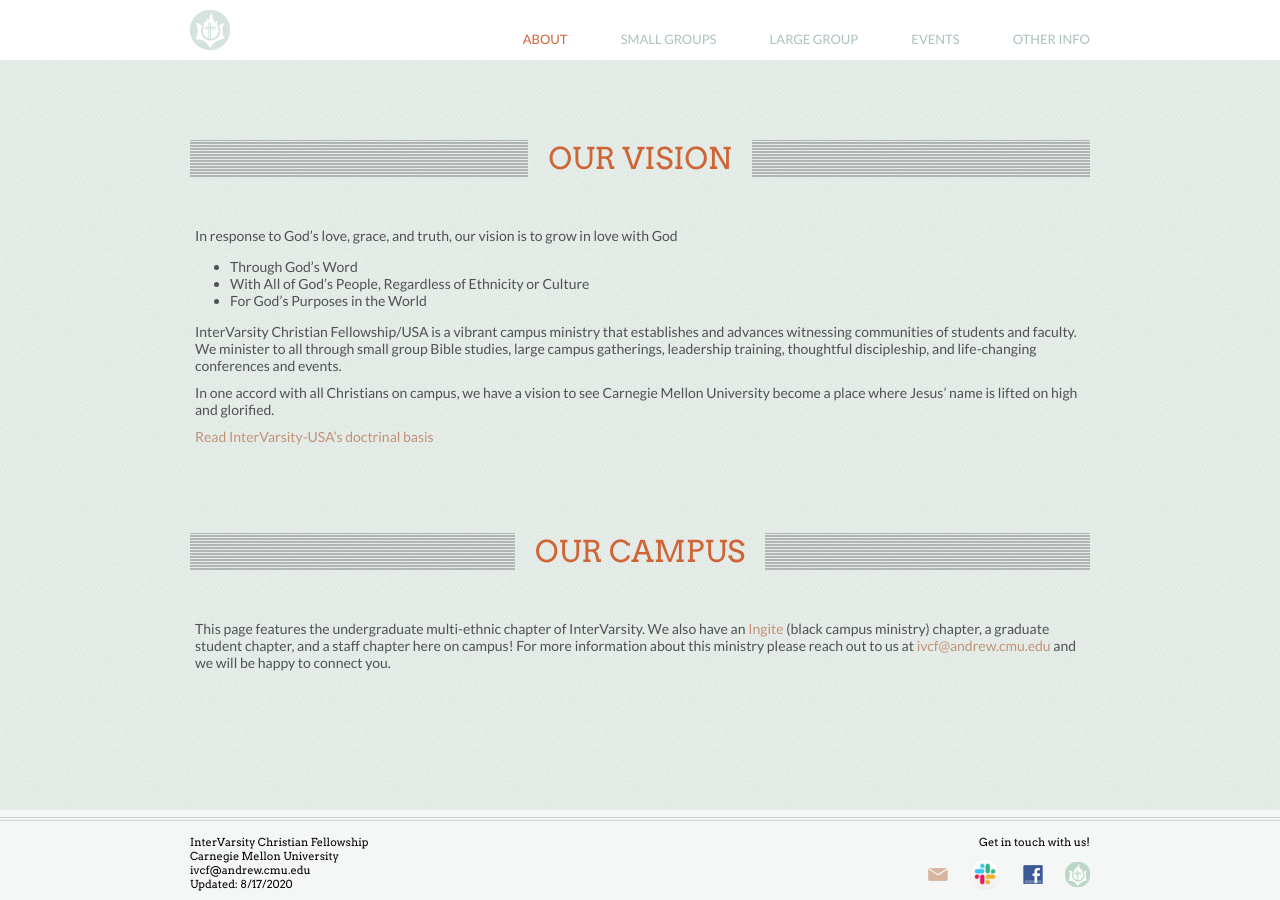
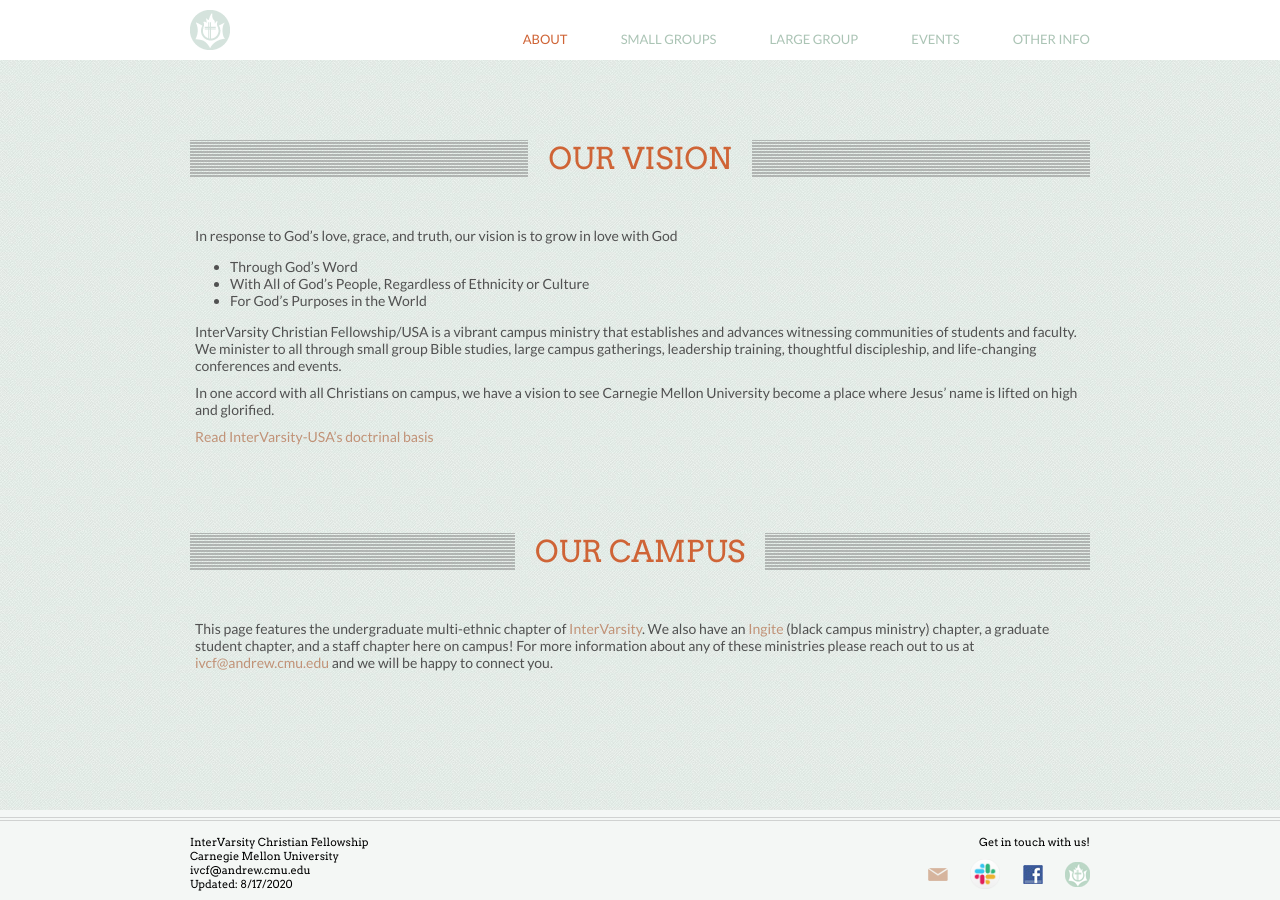
Before and after one commit to ivcf-cmu/ivcf-cmu.github.io, a Jekyll site: the page built from about.md, in a window 1280 px wide. Built offline with Jekyll 4.4.1, drawn with Linux system fonts in a browser that asks for light colours.

Commit message:
fix typo

```diff
--- a/about.md
+++ b/about.md
@@ -21,5 +21,5 @@
 </header>
 
 <p>
-This page features the undergraduate multi-ethnic chapter of InterVarsity. We also have an <a href="http://bcm.intervarsity.org/">Ingite</a> (black campus ministry) chapter, a graduate student chapter, and a staff chapter here on campus! For more information about this ministry please reach out to us at <a href="mailto:ivcf@andrew.cmu.edu">ivcf@andrew.cmu.edu</a> and we will be happy to connect you.
+This page features the undergraduate multi-ethnic chapter of <a href="https://intervarsity.org/">InterVarsity</a>. We also have an <a href="http://bcm.intervarsity.org/">Ingite</a> (black campus ministry) chapter, a graduate student chapter, and a staff chapter here on campus! For more information about any of these ministries please reach out to us at <a href="mailto:ivcf@andrew.cmu.edu">ivcf@andrew.cmu.edu</a> and we will be happy to connect you.
 </p>
```
